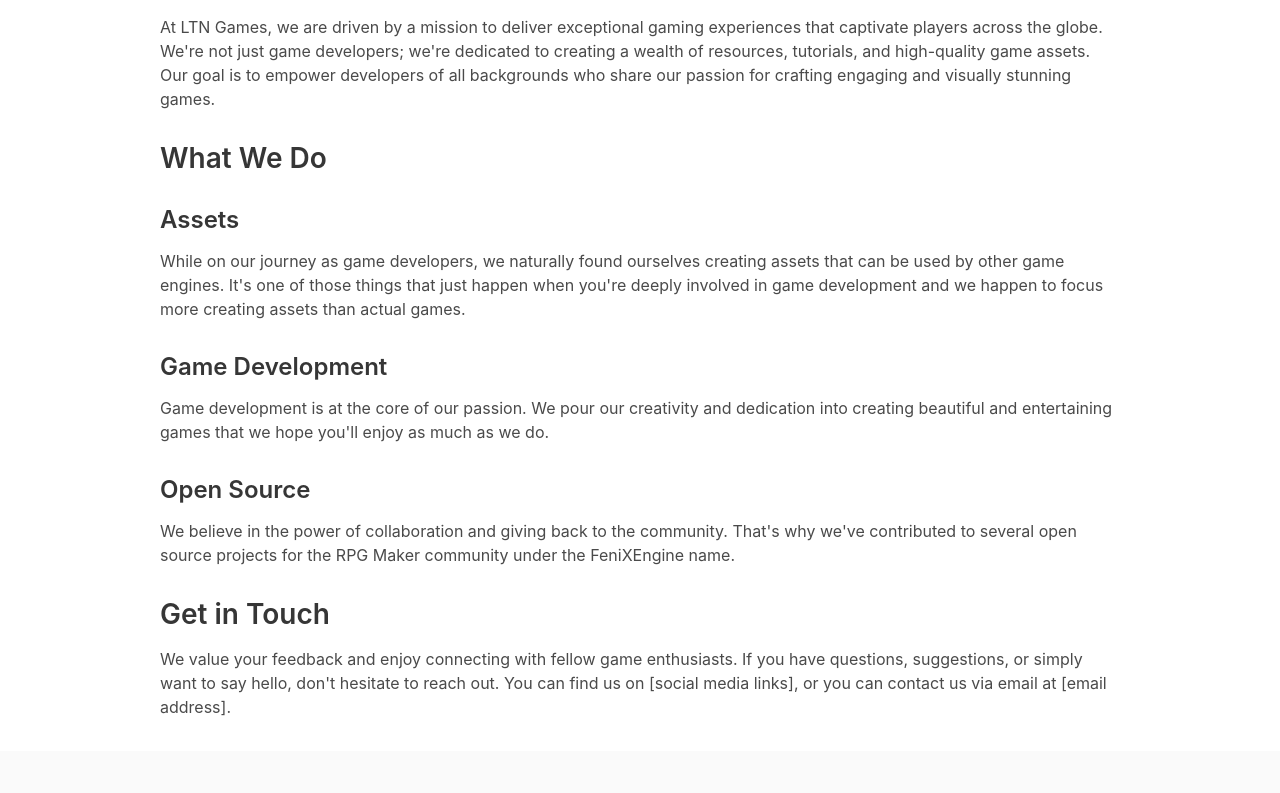
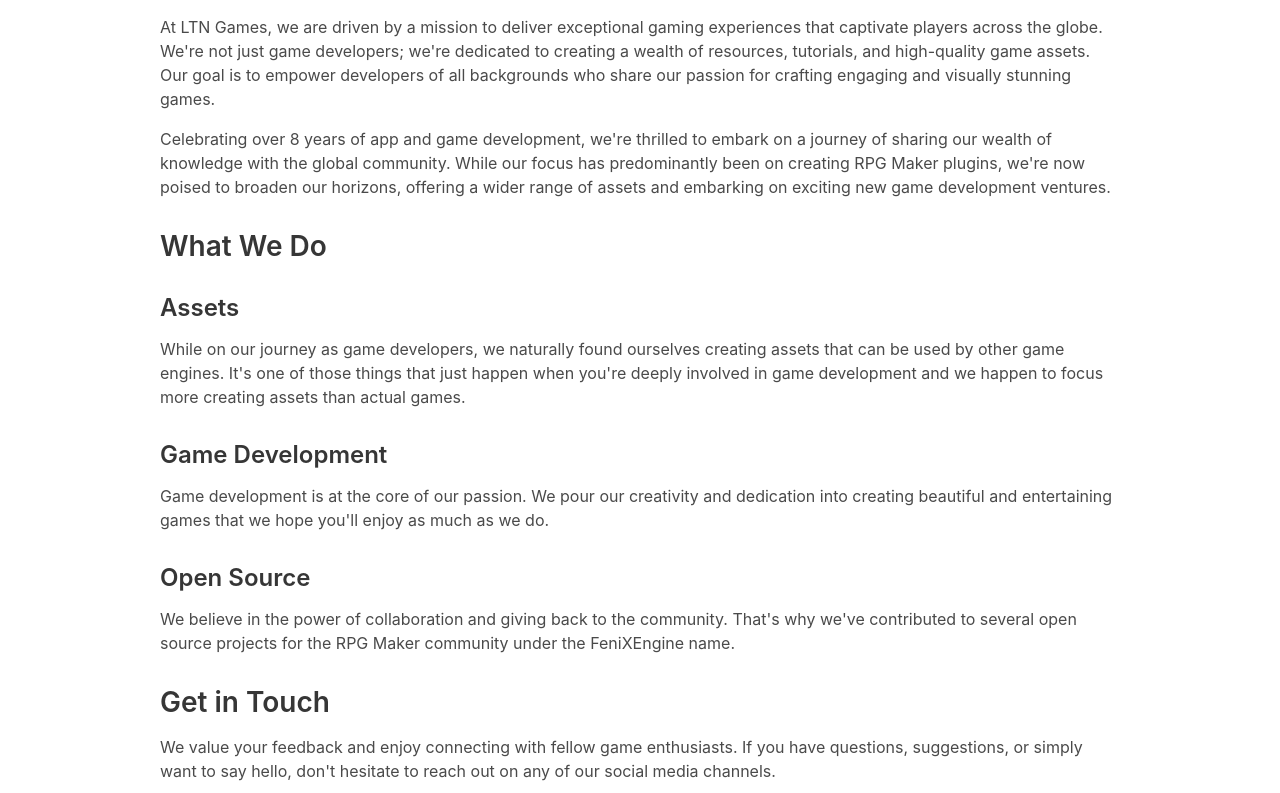
Before and after one commit to ltngames/ltngames.github.io, an Eleventy site: page src/about.md in a window 1280 px wide. Shown: the part 137-930 px from the top of the page. Built offline with nearby package versions, Linux system fonts and the light colour scheme; Eleventy itself is replaced by a stand-in of ours; files that its build step writes are made by us from their sources; what cheerio would draw is missing.

Commit message:
update about page

```diff
--- a/src/about.md
+++ b/src/about.md
@@ -5,6 +5,9 @@
 ---
 
 At LTN Games, we are driven by a mission to deliver exceptional gaming experiences that captivate players across the globe. We're not just game developers; we're dedicated to creating a wealth of resources, tutorials, and high-quality game assets. Our goal is to empower developers of all backgrounds who share our passion for crafting engaging and visually stunning games.
+
+Celebrating over 8 years of app and game development, we're thrilled to embark on a journey of sharing our wealth of knowledge with the global community. While our focus has predominantly been on creating RPG Maker plugins, we're now poised to broaden our horizons, offering a wider range of assets and embarking on exciting new game development ventures.
+
 
 ## What We Do
 
@@ -22,4 +25,4 @@
 
 ## Get in Touch
 
-We value your feedback and enjoy connecting with fellow game enthusiasts. If you have questions, suggestions, or simply want to say hello, don't hesitate to reach out. You can find us on [social media links], or you can contact us via email at [email address].
+We value your feedback and enjoy connecting with fellow game enthusiasts. If you have questions, suggestions, or simply want to say hello, don't hesitate to reach out on any of our social media channels.
```
